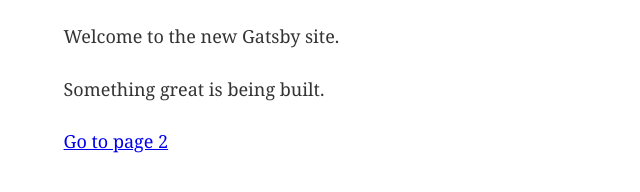
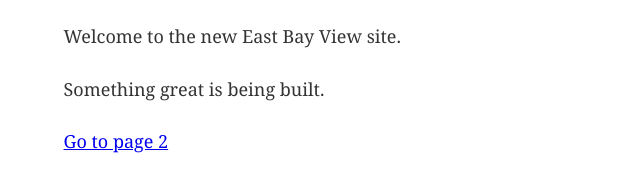
Before and after one commit to drewwmercer/gatsby-playground, a Gatsby site: page / in a window 1280 px wide. Shown: the part 170-362 px from the top of the page, 116-756 px from the left. Built offline with nearby package versions, Linux system fonts and the light colour scheme; Gatsby itself is replaced by a stand-in of ours.

Commit message:
Changing site name

```diff
--- a/src/pages/index.js
+++ b/src/pages/index.js
@@ -9,7 +9,7 @@
   Layout >
   <
   h1 > Hello user! < /h1> <
-  p > Welcome to the new Gatsby site. < /p> <
+  p > Welcome to the new East Bay View site. < /p> <
   p > Something great is being built. < /p> <
   Link to = "/page-2/" > Go to page 2 < /Link> <
   /Layout>
```
